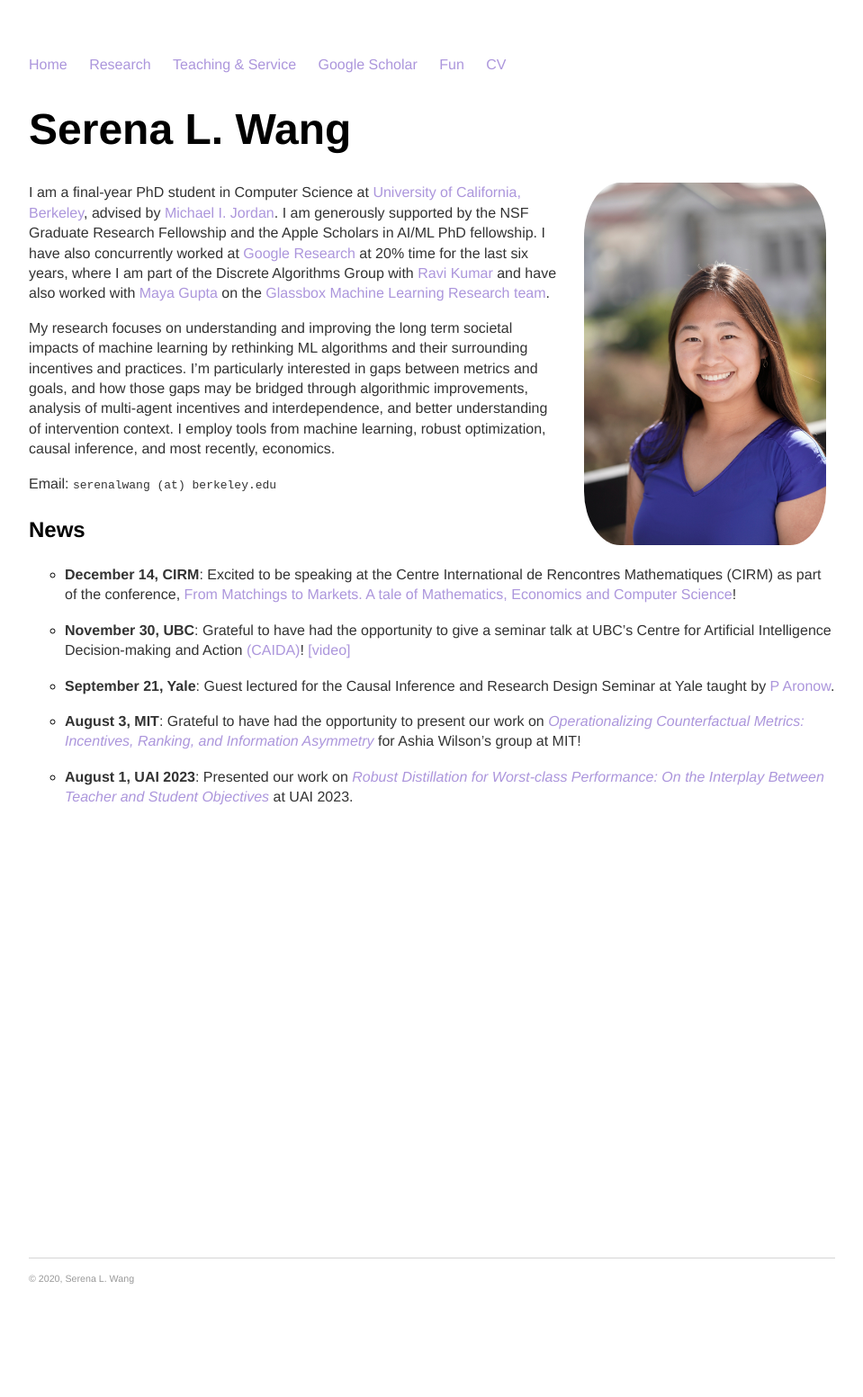
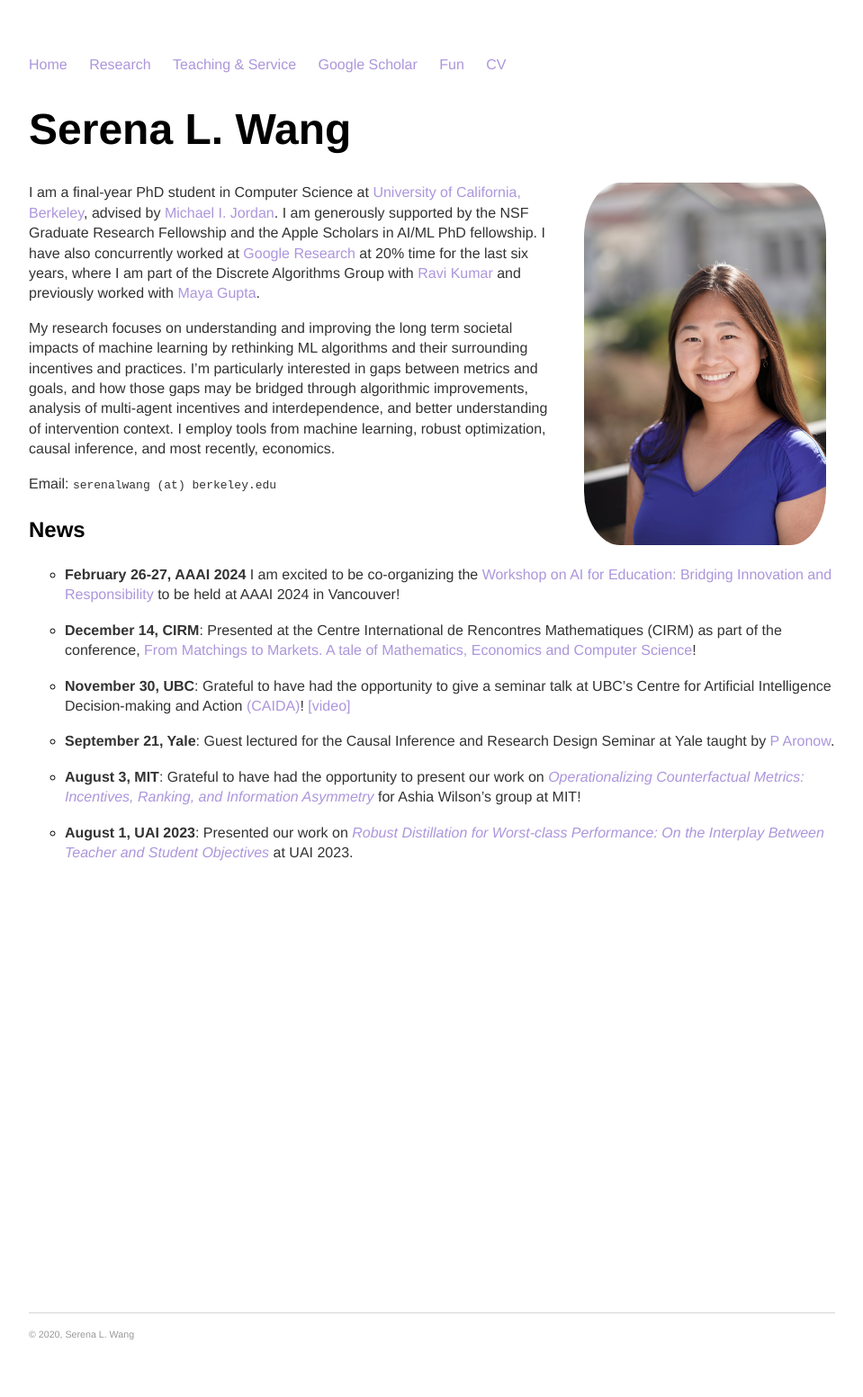
Before and after one commit to serenalwang/serenalwang.github.io, a Jekyll site: the page built from index.md, in a window 1280 px wide. Shown: the whole page at 90% size, without its empty margins (160-1119 px from the left). Built offline with Jekyll 4.4.1, drawn with Linux system fonts in a browser that asks for light colours; before the commit the page ends 1492 px from its top, so only the background shows below that.

Commit message:
updated news

```diff
--- a/index.md
+++ b/index.md
@@ -8,14 +8,16 @@ title: Serena L. Wang - EECS at UC Berkeley
 
 <img src="img/serena.jpg" alt="Photo" class="rightside_image">
 
-I am a final-year PhD student in Computer Science at [University of California, Berkeley](https://eecs.berkeley.edu/), advised by [Michael I. Jordan](https://people.eecs.berkeley.edu/~jordan/). I am generously supported by the NSF Graduate Research Fellowship and the Apple Scholars in AI/ML PhD fellowship. I have also concurrently worked at [Google Research](https://research.google/people/SerenaLutongWang/) at 20% time for the last six years, where I am part of the Discrete Algorithms Group with [Ravi Kumar](https://sites.google.com/site/ravik53/) and have also worked with [Maya Gupta](https://mayagupta.org/) on the [Glassbox Machine Learning Research team](https://www.technologyreview.com/2015/11/05/165175/google-tries-to-make-machine-learning-a-little-more-human/).
+I am a final-year PhD student in Computer Science at [University of California, Berkeley](https://eecs.berkeley.edu/), advised by [Michael I. Jordan](https://people.eecs.berkeley.edu/~jordan/). I am generously supported by the NSF Graduate Research Fellowship and the Apple Scholars in AI/ML PhD fellowship. I have also concurrently worked at [Google Research](https://research.google/people/SerenaLutongWang/) at 20% time for the last six years, where I am part of the Discrete Algorithms Group with [Ravi Kumar](https://sites.google.com/site/ravik53/) and previously worked with [Maya Gupta](https://mayagupta.org/).
 
 My research focuses on understanding and improving the long term societal impacts of machine learning by rethinking ML algorithms and their surrounding incentives and practices. I'm particularly interested in gaps between metrics and goals, and how those gaps may be bridged through algorithmic improvements, analysis of multi-agent incentives and interdependence, and better understanding of intervention context. I employ tools from machine learning, robust optimization, causal inference, and most recently, economics.
 
 Email: `serenalwang (at) berkeley.edu`
 
 ### News
-- **December 14, CIRM**: Excited to be speaking at the Centre International de Rencontres Mathematiques (CIRM) as part of the conference, [From Matchings to Markets. A tale of Mathematics, Economics and Computer Science](https://conferences.cirm-math.fr/2879.html)!
+- **February 26-27, AAAI 2024** I am excited to be co-organizing the [Workshop on AI for Education: Bridging Innovation and Responsibility](https://ai4ed.cc/workshops/aaai2024) to be held at AAAI 2024 in Vancouver!
+
+- **December 14, CIRM**: Presented at the Centre International de Rencontres Mathematiques (CIRM) as part of the conference, [From Matchings to Markets. A tale of Mathematics, Economics and Computer Science](https://conferences.cirm-math.fr/2879.html)!
 
 - **November 30, UBC**: Grateful to have had the opportunity to give a seminar talk at UBC's Centre for Artificial Intelligence Decision-making and Action [(CAIDA)](https://caida.ubc.ca/event/operationalizing-counterfactual-metrics-incentives-ranking-and-information-asymmetry-serena)! [[video]](https://caida.ubc.ca/videos)
 
```
